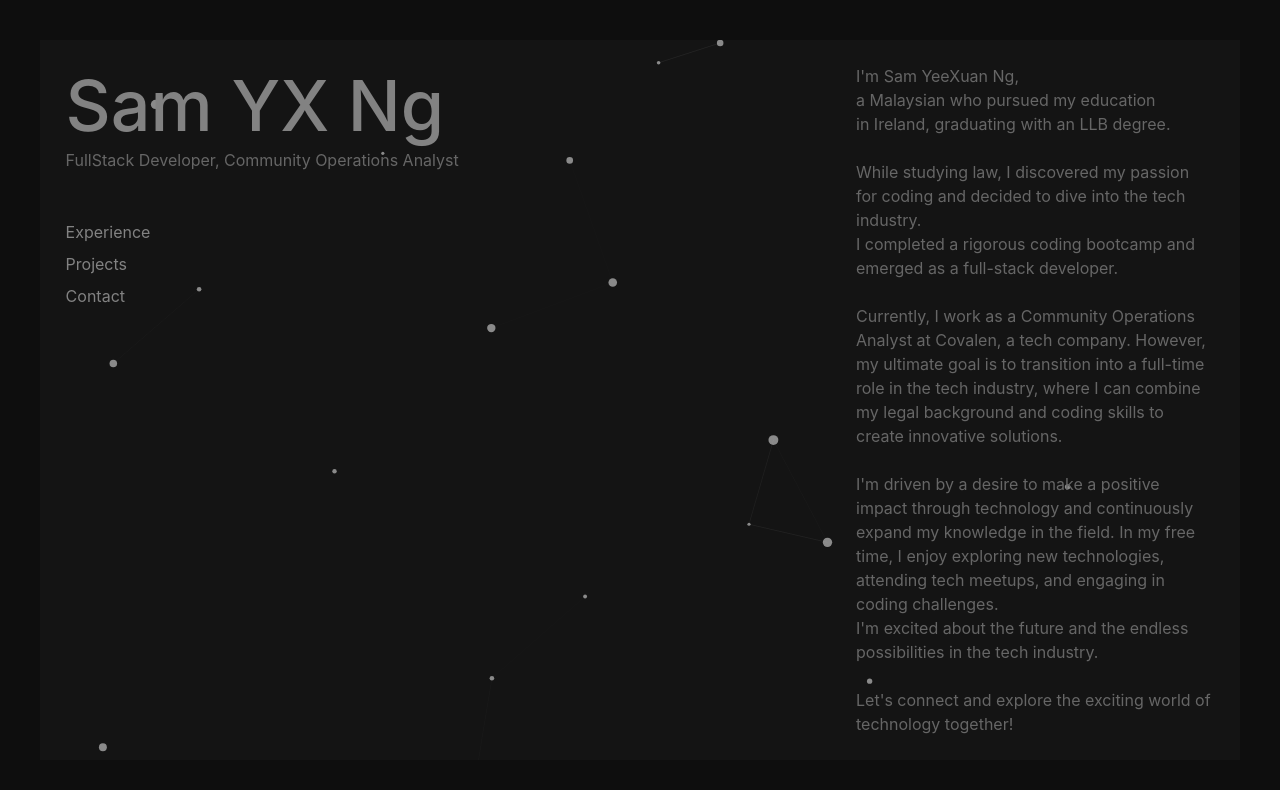
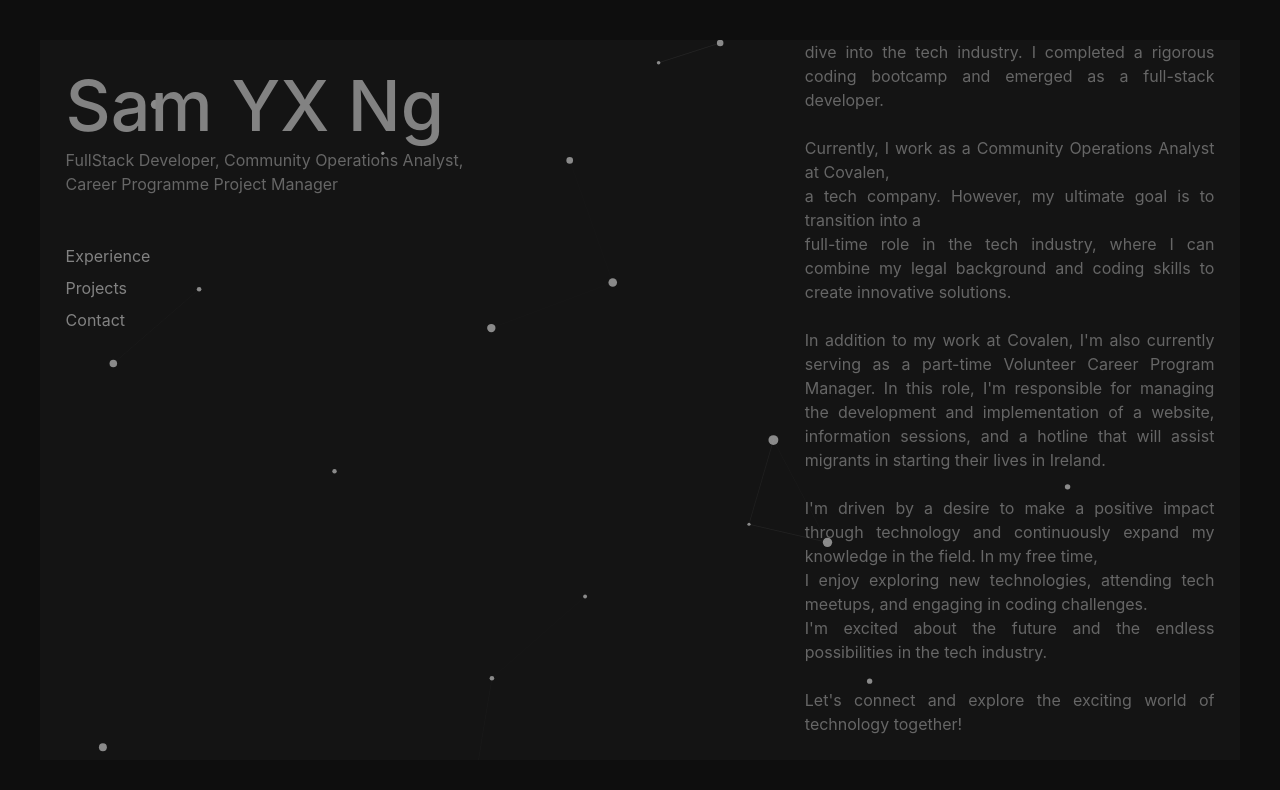
Before and after one commit to yeexng/personal-portfolio, a React (Create React App) app: page / in a window 1280 px wide. Shown: the top 790 px of the page. Built offline with nearby package versions, Linux system fonts and the light colour scheme.

Commit message:
Details updated

```diff
--- a/src/Components/Contact.jsx
+++ b/src/Components/Contact.jsx
@@ -20,7 +20,11 @@ const Contact = () => {
               <Link to={"/"} className="no-deco">
                 <h1 className="name mb-0">Sam YX Ng</h1>
               </Link>
-              <p>FullStack Developer, Community Operations Analyst</p>
+              <p>
+                FullStack Developer, Community Operations Analyst,
+                <br />
+                Career Programme Project Manager
+              </p>
             </div>
 
             <div className="">
--- a/src/Components/Experience.jsx
+++ b/src/Components/Experience.jsx
@@ -28,6 +28,13 @@ const starIcon = {
 };
 
 const timeline = [
+  {
+    icon: workIcon,
+    date: "Sept 2023 - Present",
+    title: "Volunteer Career Programme Project Manager",
+    place: "Cantonese in Ireland",
+    desc: "Main role is managing the development and implementation of a website, information sessions, and a hotline that will help migrants to start their lives in Ireland. Project is funded by the North East Inner City (NEIC) Programme Office.",
+  },
   {
     icon: schoolIcon,
     date: "Nov 2022 - May 2023",
@@ -77,7 +84,11 @@ const Experience = () => {
               <Link to={"/"} className="no-deco">
                 <h1 className="name mb-0">Sam YX Ng</h1>
               </Link>
-              <p>FullStack Developer, Community Operations Analyst</p>
+              <p>
+                FullStack Developer, Community Operations Analyst,
+                <br />
+                Career Programme Project Manager
+              </p>
             </div>
 
             <div className="">
--- a/src/Components/MainPage.jsx
+++ b/src/Components/MainPage.jsx
@@ -18,7 +18,10 @@ const MainPage = () => {
               <Link to={"/"} className="no-deco">
                 <h1 className="name mb-0">Sam YX Ng</h1>
               </Link>
-              <p>FullStack Developer, Community Operations Analyst</p>
+              <p>
+                FullStack Developer, Community Operations Analyst, <br />
+                Career Programme Project Manager
+              </p>
             </div>
             <TransitionGroup component={null}>
               <CSSTransition
@@ -53,31 +56,40 @@ const MainPage = () => {
                 <div className="my-intro-scroll">
                   <div className="about-me">
                     I'm Sam YeeXuan Ng, <br />a Malaysian who pursued my
-                    education <br />
-                    in Ireland, graduating with an LLB degree.
+                    education in Ireland, graduating with an LLB degree.
                   </div>
                   <br />
                   <div className="about-me">
                     While studying law, I discovered my passion for coding and
-                    decided to dive into the tech industry.
-                    <br /> I completed a rigorous coding bootcamp and emerged as
-                    a full-stack developer.
+                    decided to
+                    <br /> dive into the tech industry. I completed a rigorous
+                    coding bootcamp and emerged as a full-stack developer.
                   </div>
                   <br />
                   <div className="about-me">
                     Currently, I work as a Community Operations Analyst at
-                    Covalen, a tech company. However, my ultimate goal is to
-                    transition into a full-time role in the tech industry, where
-                    I can combine my legal background and coding skills to
-                    create innovative solutions.
+                    Covalen, <br />a tech company. However, my ultimate goal is
+                    to transition into a <br />
+                    full-time role in the tech industry, where I can combine my
+                    legal background and coding skills to create innovative
+                    solutions.
+                  </div>
+                  <br />
+                  <div className="about-me">
+                    In addition to my work at Covalen, I'm also currently
+                    serving as a part-time Volunteer Career Program Manager. In
+                    this role, I'm responsible for managing the development and
+                    implementation of a website, information sessions, and a
+                    hotline that will assist migrants in starting their lives in
+                    Ireland.
                   </div>
                   <br />
                   <div className="about-me">
                     I'm driven by a desire to make a positive impact through
                     technology and continuously expand my knowledge in the
-                    field. In my free time, I enjoy exploring new technologies,
-                    attending tech meetups, and engaging in coding challenges.{" "}
-                    <br />
+                    field. In my free time, <br />I enjoy exploring new
+                    technologies, attending tech meetups, and engaging in coding
+                    challenges. <br />
                     I'm excited about the future and the endless possibilities
                     in the tech industry.{" "}
                   </div>
--- a/src/Components/Projects.jsx
+++ b/src/Components/Projects.jsx
@@ -18,7 +18,7 @@ const ProjectArray = [
       "Vercel",
       "Railway",
     ],
-    link: "https://travelone.vercel.app/",
+    link: "https://github.com/yeexng/Travelone_FE",
     about:
       "A website designed mainly targeting single traveler who are seeking companionship and the opportunity to share memories with like-minded individuals. The app aims to connect solo travelers with compatible partners based on their interests, preferences, and travel plans. ",
   },
@@ -87,7 +87,11 @@ const Projects = () => {
               <Link to={"/"} className="no-deco">
                 <h1 className="name mb-0">Sam YX Ng</h1>
               </Link>
-              <p>FullStack Developer, Community Operations Analyst</p>
+              <p>
+                FullStack Developer, Community Operations Analyst,
+                <br />
+                Career Programme Project Manager
+              </p>
             </div>
 
             <div className="">
--- a/src/Layout.css
+++ b/src/Layout.css
@@ -81,10 +81,11 @@ margin-bottom: 3rem;
 
 .my-intro{
   /* height: 70vh; */
-  width: 28vw;
+  width: 32vw;
   position: absolute;
   bottom: 3vh;
   right: 2vw;
+  text-align: justify;
 }
 
 .timeline-div{
```
Also changed, not shown: 1 other file (tests, documents, lock files or other folders).
